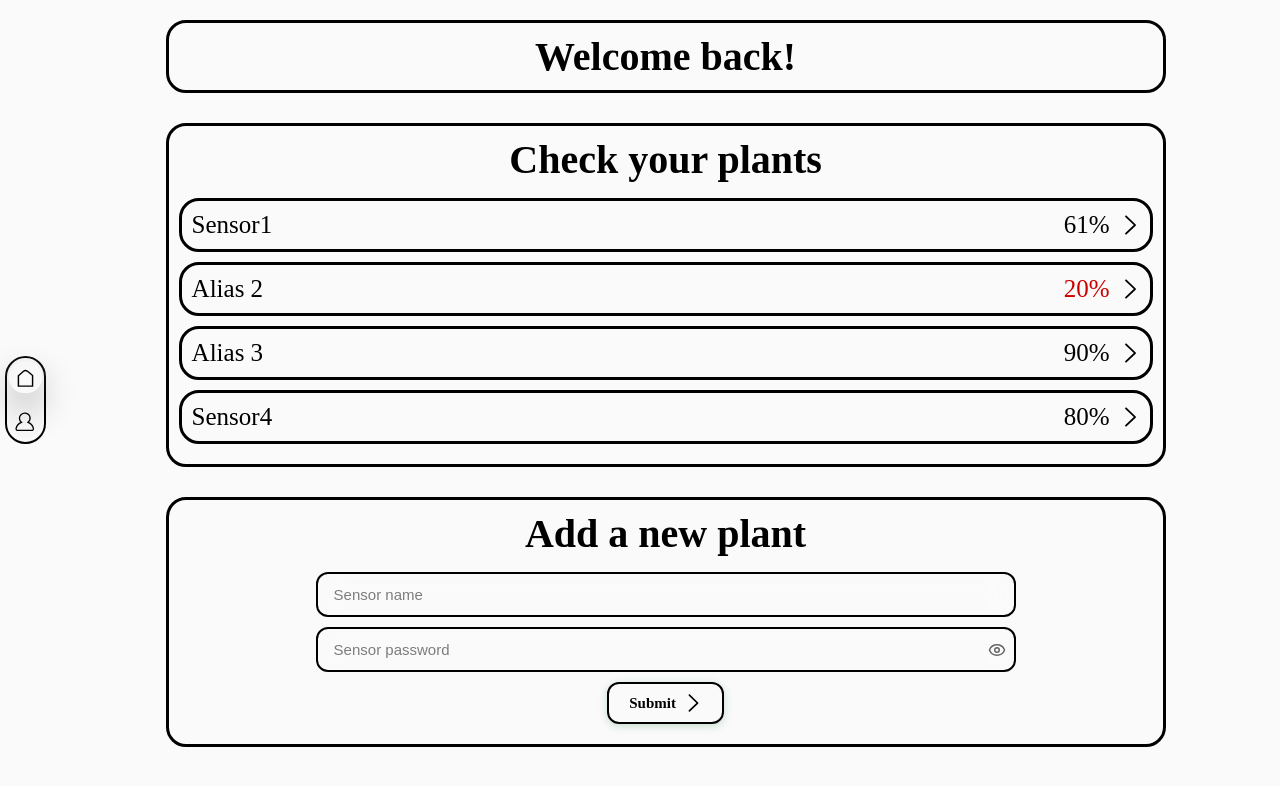
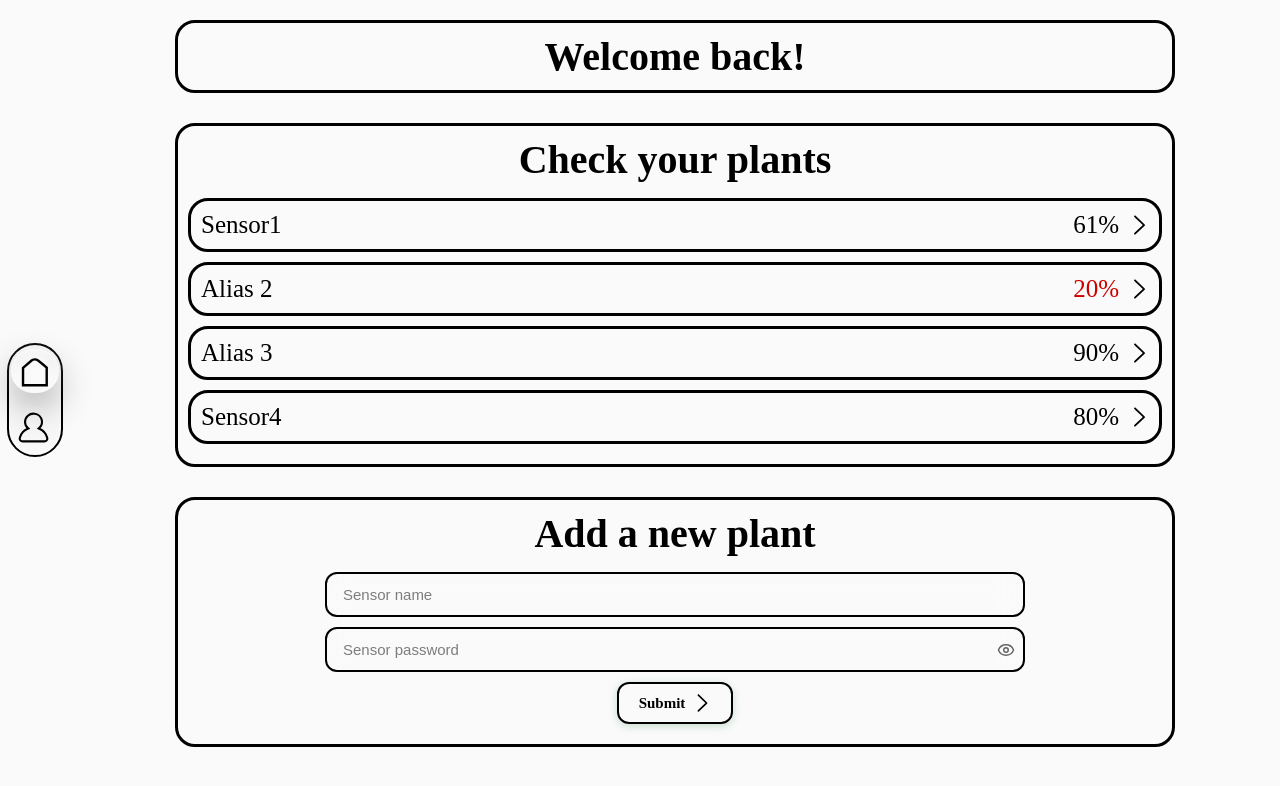
Before and after one commit to marcosrica/root-pulse, a Vue app in the folder frontend/: page /home in a window 1280 px wide. Shown: the top 786 px of the page. Built offline with nearby package versions, Linux system fonts and the light colour scheme; no server answers; the HTML template or start-up script is replaced by a standard one.

Commit message:
Fixed menu being too small on almost-squared landscape aspect ratios

```diff
--- a/frontend/src/components/BasePage.vue
+++ b/frontend/src/components/BasePage.vue
@@ -50,6 +50,7 @@
         flex-direction: row;
         align-items: center;
         justify-content: center;
+        min-width: 70px;
 
         width: 4%;
         height: 100%;
```
